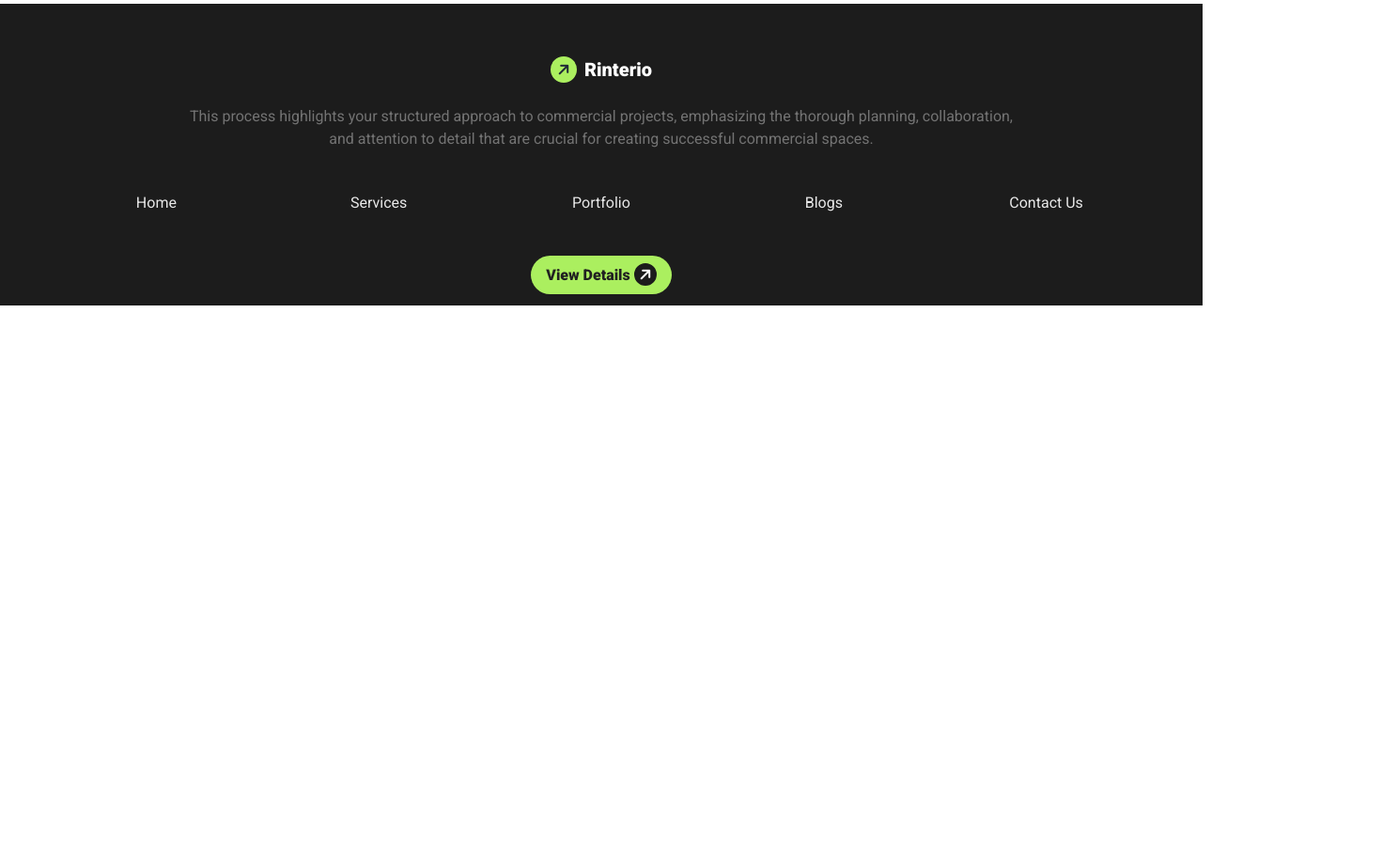
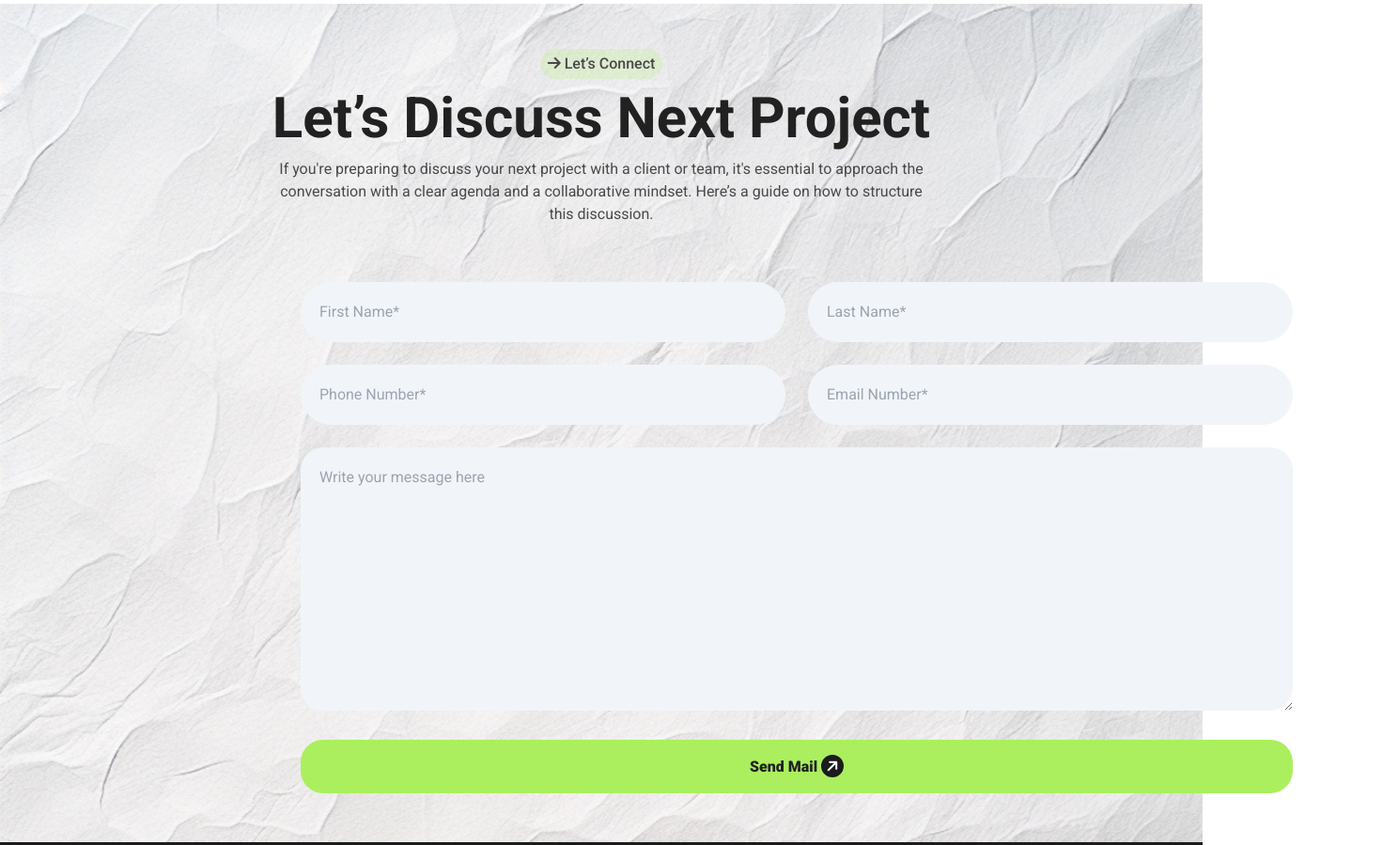
Before and after one commit to Muhammad-Piyas/assignment-three, a plain HTML site: page index.html in a window 1280 px wide. Shown: the part 2474-3373 px from the top of the page at 94% size, 1488 px wide, since content can reach past the window. Before the commit the page ends 2799 px from the top, so only its background shows below. Drawn offline with nearby package versions, Linux system fonts and the light colour scheme.

Commit message:
Text Input Copmlete

```diff
--- a/index.html
+++ b/index.html
@@ -173,7 +173,43 @@
       <!--- Challenging Part Two --->
       <!-- <section></section> -->
 
+      <!--- Text Input Section --->
+      <section class=" bg-cover h-auto" style="background-image: url(image/bg.jpg);">
+         <!--- Text --->
+         <div class="text-center space-y-3 container mx-auto px-6 pt-6 pb-3 lg:px-12 lg:pt-12">
+          <button class="text-[#494949] font-medium bg-[#ABEF5F33] text-center py-1 px-2 rounded-full"><i class="fa-solid fa-arrow-right "></i> Let’s Connect</button>
+          <h2 class="lg:text-6xl text-3xl font-bold text-[#212121]">Let’s Discuss Next Project</h2>
+          <p class="text-base text-[#494949] lg:w-3/5 lg:mx-auto text-justify lg:text-center">If you're preparing to discuss your next project with a client or team, it's essential to approach the conversation with a clear agenda and a collaborative mindset. Here’s a guide on how to structure this discussion.
+          </p>
+        </div>
 
+        <!--- Input --->
+        <div class="text-center container lg:mx-52 px-6 pt-6 pb-3 lg:px-28 lg:pt-12 grid grid-cols-1 lg:grid-cols-2 gap-6">
+         <div>
+          <input class="p-5 outline-none bg-slate-100 rounded-full w-full border-none" type="text" placeholder="First Name*">
+         </div>
+
+         <div>
+          <input class="p-5 outline-none bg-slate-100 rounded-full w-full border-none" type="text" placeholder="Last Name*">
+         </div>
+
+         <div>
+          <input class="p-5 outline-none bg-slate-100 rounded-full w-full border-none" type="text" placeholder="Phone Number*">
+         </div>
+
+         <div>
+          <input class="p-5 outline-none bg-slate-100 rounded-full w-full border-none" type="text" placeholder="Email Number*">
+         </div>
+
+         <div class="lg:col-span-2">
+          <textarea rows="10" class="p-5 outline-none bg-slate-100 rounded-3xl w-full border-none" name="" id="" placeholder="Write your message here"></textarea>
+         </div>
+
+         <button class="text-[#212121] lg:col-span-2 mb-10
+          font-extrabold bg-[#ABEF5F] px-4 py-4 rounded-3xl">Send Mail <i class="fa-solid fa-arrow-right -rotate-45 bg-[#1C1C1C] rounded-full w-6 h-6 inline-flex justify-center items-center text-white"></i> </button>
+
+        </div>
+      </section>
 
   </main>
 
```
